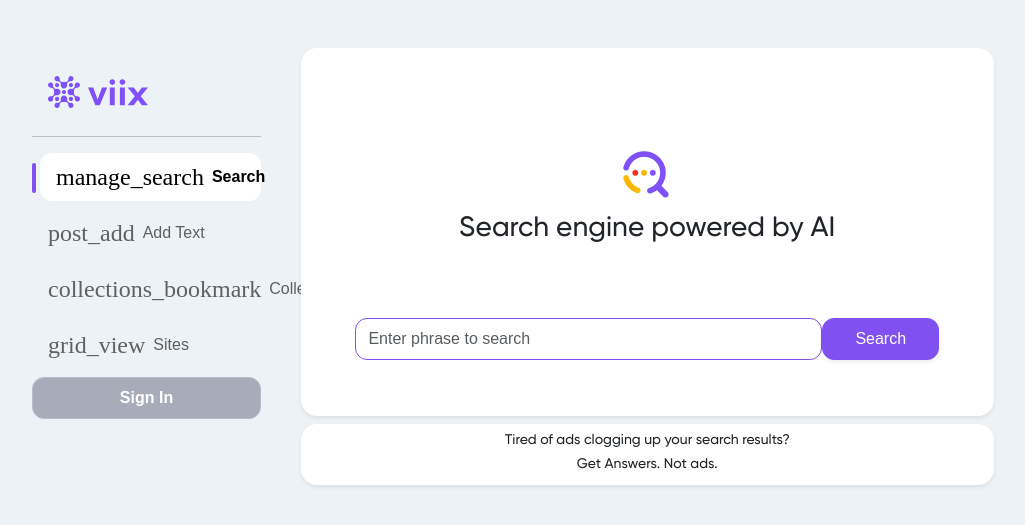
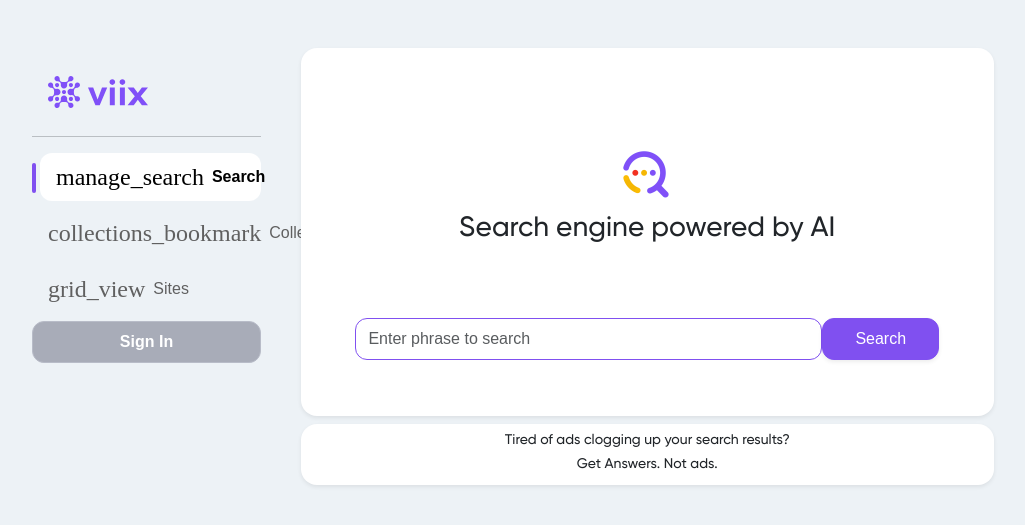
Before and after one commit to diixo/Google-OAuth2-integration-with-FastAPI, a Django app: page / in a window 1280 px wide. Shown: the top 525 px of the page, without its empty margins (66-1091 px from the left). Run offline with Django 5.2, Linux system fonts and the light colour scheme; some libraries are stand-ins or nearby versions; some web fonts are replaced.

Commit message:
base.html

```diff
--- a/core/app_main/templates/app_main/base.html
+++ b/core/app_main/templates/app_main/base.html
@@ -55,26 +55,6 @@
                                     </a>
                                 </li>
                                 <li class="nav-item pb-2">
-                                    <a href="{% url 'app_main:add-text' %}" class="nav-link">
-                                        <span class="material-icons">post_add</span>
-                                        Add Text
-                                    </a>
-                                </li>
-                                <!--
-                                <li class="nav-item pb-2">
-                                    <a href="" class="nav-link">
-                                        <span class="material-icons">library_books</span>
-                                        Texts
-                                    </a>
-                                </li>
-                                <li class="nav-item pb-2">
-                                    <a href="{% url 'app_main:add-page' %}" class="nav-link">
-                                        <span class="material-icons">downloading</span>
-                                        Add Page
-                                    </a>
-                                </li>
-                                -->
-                                <li class="nav-item pb-2">
                                     <a href="" class="nav-link">
                                         <span class="material-icons">collections_bookmark</span>
                                         Collection
```
